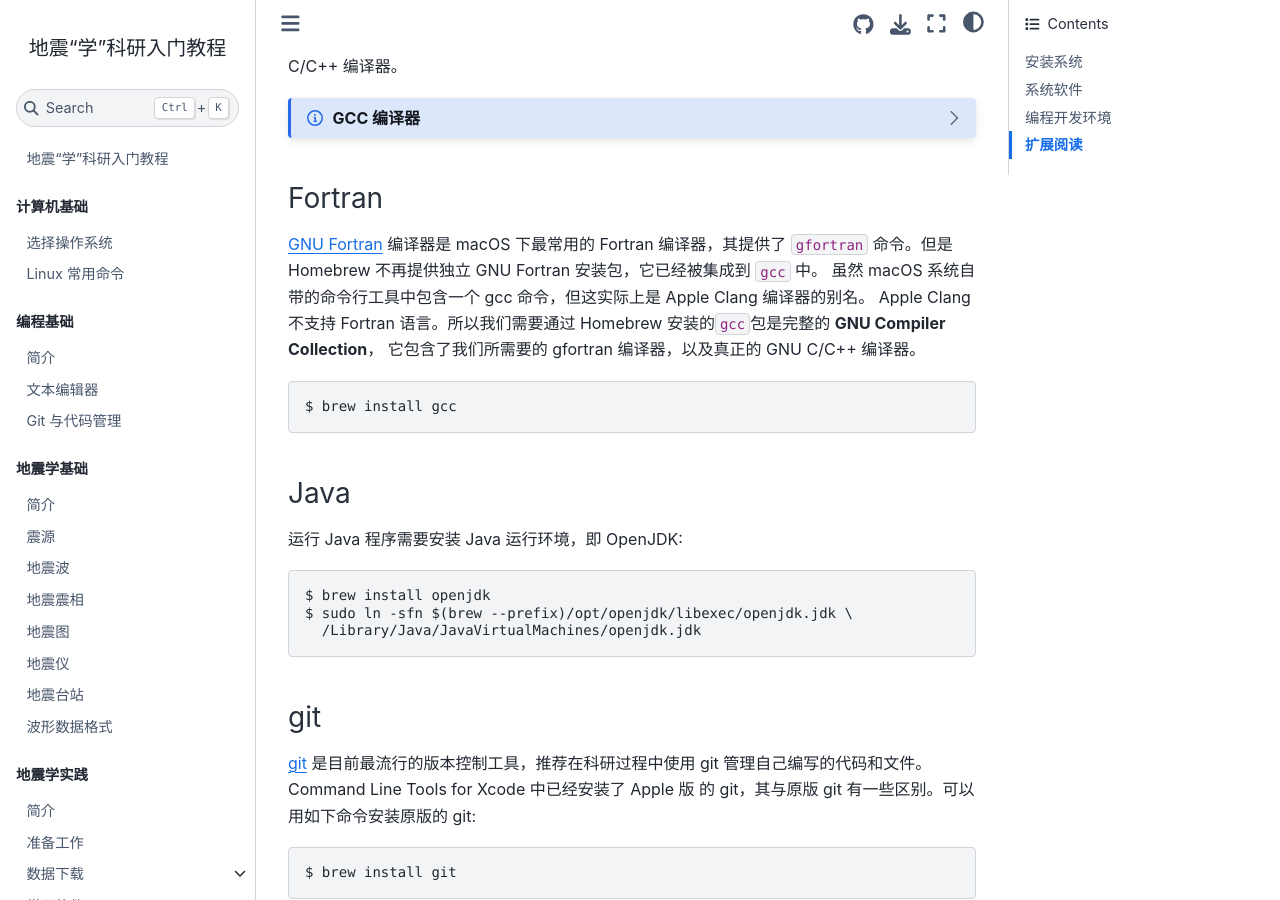
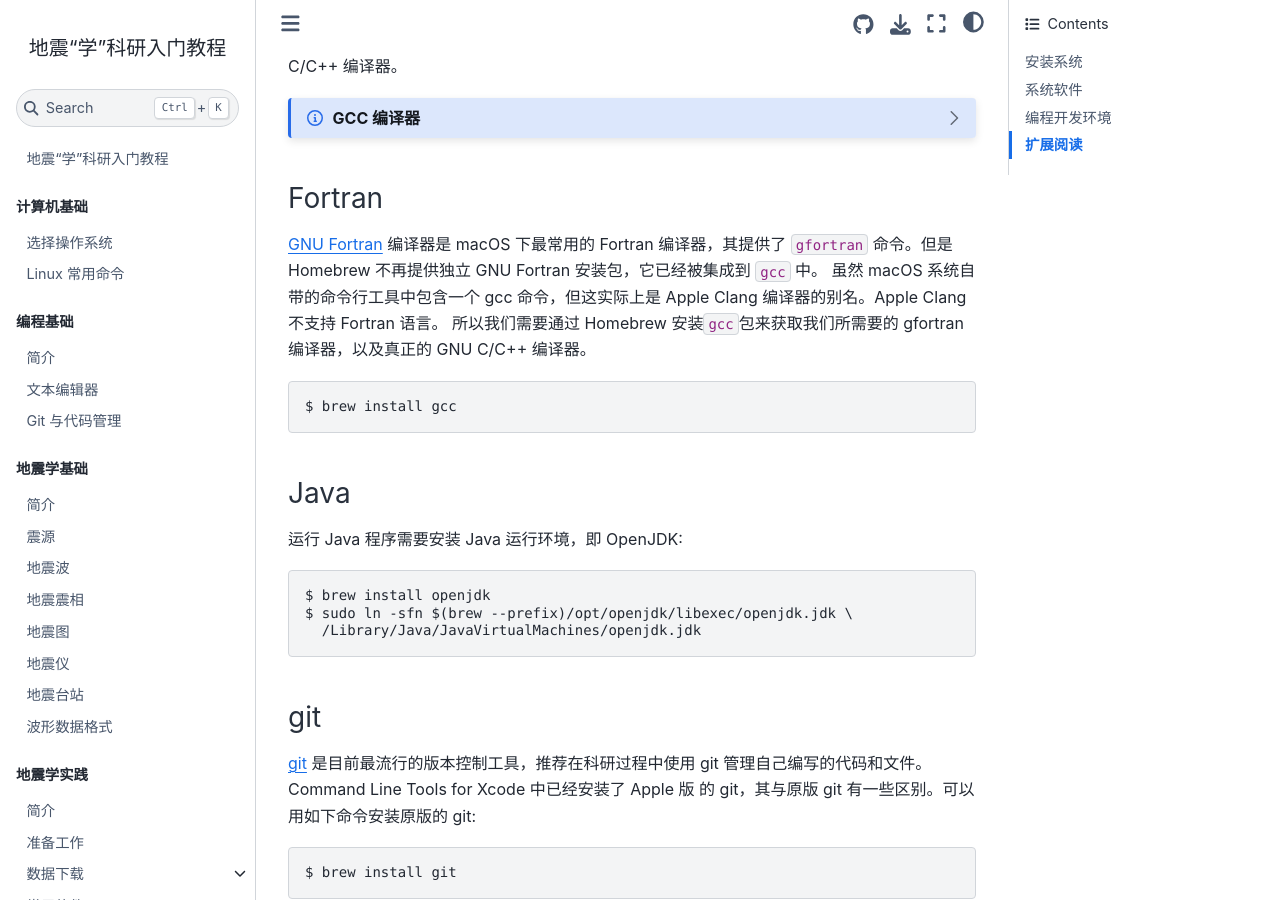
Before and after one commit to seismo-learn/seismology101, a Jupyter Book: the page built from source/computer/macos-setup.md, in a window 1280 px wide and 900 px high, scrolled down 3206 px. Built offline with Jupyter Book 1.0.4 settings and Sphinx 7.4.7 and the Sphinx Book theme 1.1.4, drawn with Linux system fonts in a browser that asks for light colours; pages that are not in the unit, such as notebooks, are missing from menus.

Commit message:
Update macos-setup.md

````diff
--- a/source/computer/macos-setup.md
+++ b/source/computer/macos-setup.md
@@ -218,9 +218,8 @@ $ ln -s g++-15 g++
 
 [GNU Fortran](https://gcc.gnu.org/fortran/) 编译器是 macOS 下最常用的
 Fortran 编译器，其提供了 `gfortran` 命令。但是 Homebrew 不再提供独立 GNU Fortran 安装包，它已经被集成到 `gcc` 中。
-虽然 macOS 系统自带的命令行工具中包含一个 gcc 命令，但这实际上是 Apple Clang 编译器的别名。
-Apple Clang 不支持 Fortran 语言。所以我们需要通过 Homebrew 安装的`gcc`包是完整的 **GNU Compiler Collection**，
-它包含了我们所需要的 gfortran 编译器，以及真正的 GNU C/C++ 编译器。
+虽然 macOS 系统自带的命令行工具中包含一个 gcc 命令，但这实际上是 Apple Clang 编译器的别名。Apple Clang 不支持 Fortran 语言。
+所以我们需要通过 Homebrew 安装`gcc`包来获取我们所需要的 gfortran 编译器，以及真正的 GNU C/C++ 编译器。
 
 ```
 $ brew install gcc
````
